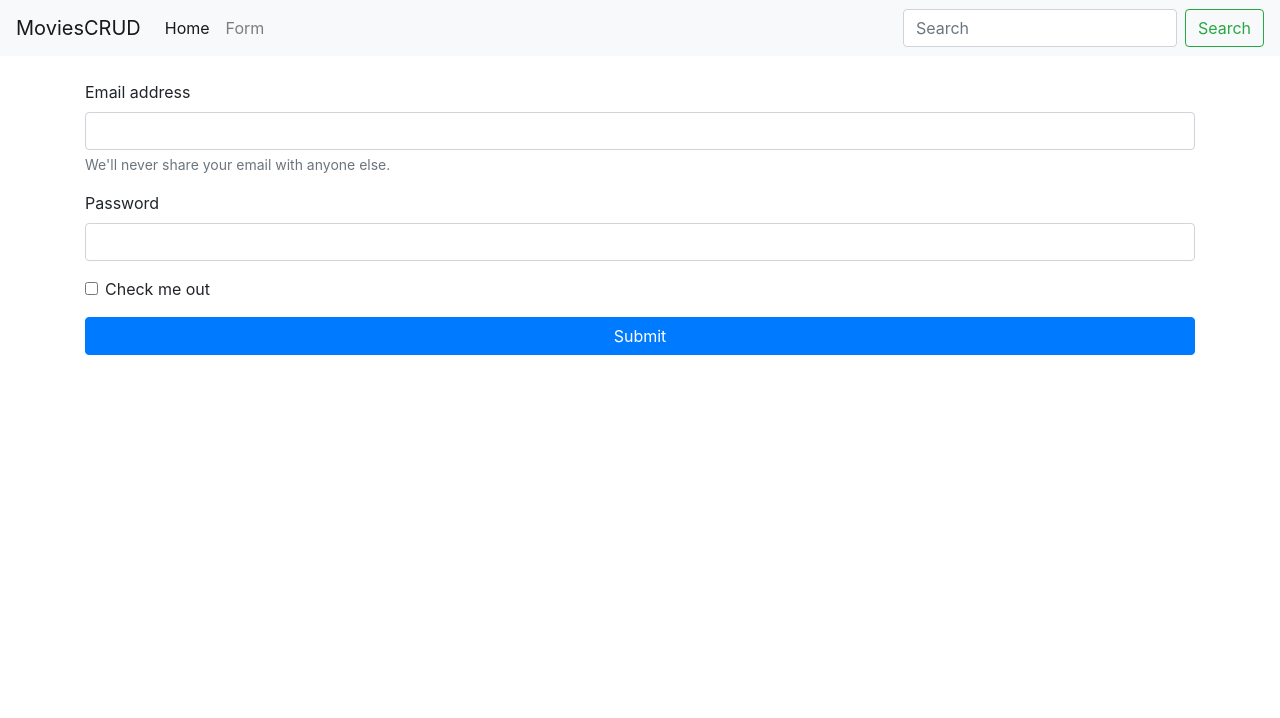
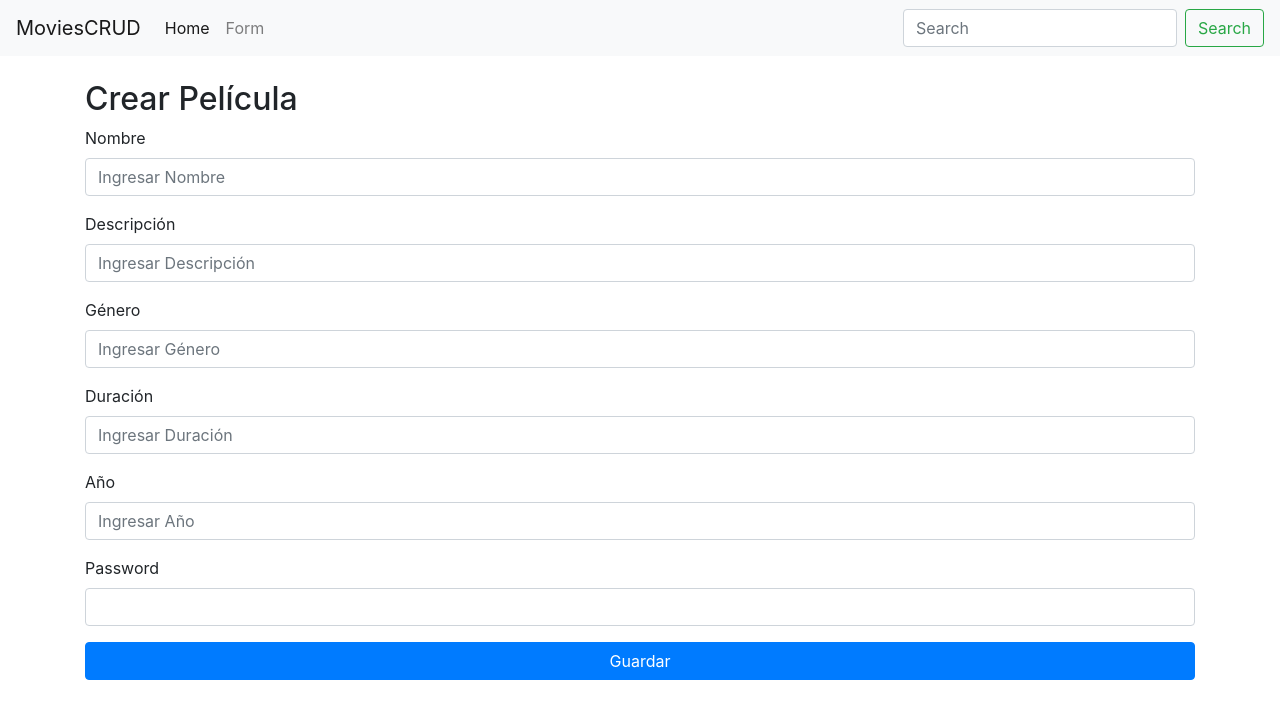
Before and after one commit to DiegoJuarezh/moviescrud, an Angular app: page /form in a window 1280 px wide. Shown: the top 718 px of the page. Built offline with nearby package versions, Linux system fonts and the light colour scheme.

Commit message:
Se adecuo formulario de form

```diff
--- a/src/app/form/form.component.html
+++ b/src/app/form/form.component.html
@@ -1,16 +1,30 @@
+<h2>Crear Película</h2>
 <form>
   <div class="form-group">
-    <label for="exampleInputEmail1">Email address</label>
-    <input type="email" class="form-control" id="exampleInputEmail1" aria-describedby="emailHelp">
-    <small id="emailHelp" class="form-text text-muted">We'll never share your email with anyone else.</small>
+    <label for="name">Nombre</label>
+    <input type="text" class="form-control" id="name" placeholder="Ingresar Nombre">
   </div>
+  <div class="form-group">
+    <label for="descripcion">Descripción</label>
+    <input type="text" class="form-control" id="descripcion" placeholder="Ingresar Descripción">
+  </div>
+  <div class="form-group">
+    <label for="genre">Género</label>
+    <input type="text" class="form-control" id="genre" placeholder="Ingresar Género">
+  </div>
+  <div class="form-group">
+    <label for="duration">Duración</label>
+    <input type="text" class="form-control" id="duration" placeholder="Ingresar Duración">
+  </div>
+  <div class="form-group">
+    <label for="year">Año</label>
+    <input type="text" class="form-control" id="year" placeholder="Ingresar Año">
+  </div>
+
+
   <div class="form-group">
     <label for="exampleInputPassword1">Password</label>
     <input type="password" class="form-control" id="exampleInputPassword1">
   </div>
-  <div class="form-group form-check">
-    <input type="checkbox" class="form-check-input" id="exampleCheck1">
-    <label class="form-check-label" for="exampleCheck1">Check me out</label>
-  </div>
-  <button type="submit" class="btn btn-primary btn-block">Submit</button>
+  <button type="submit" class="btn btn-primary btn-block">Guardar</button>
 </form>
```
